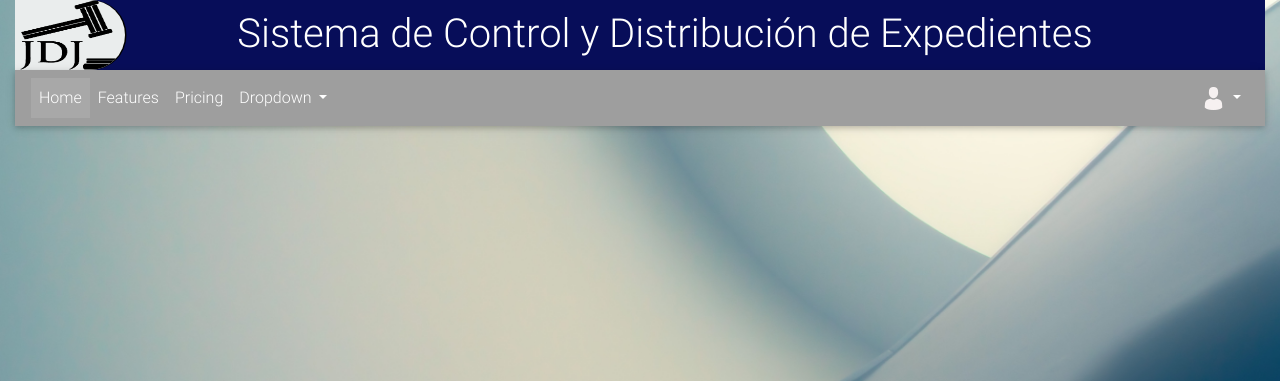
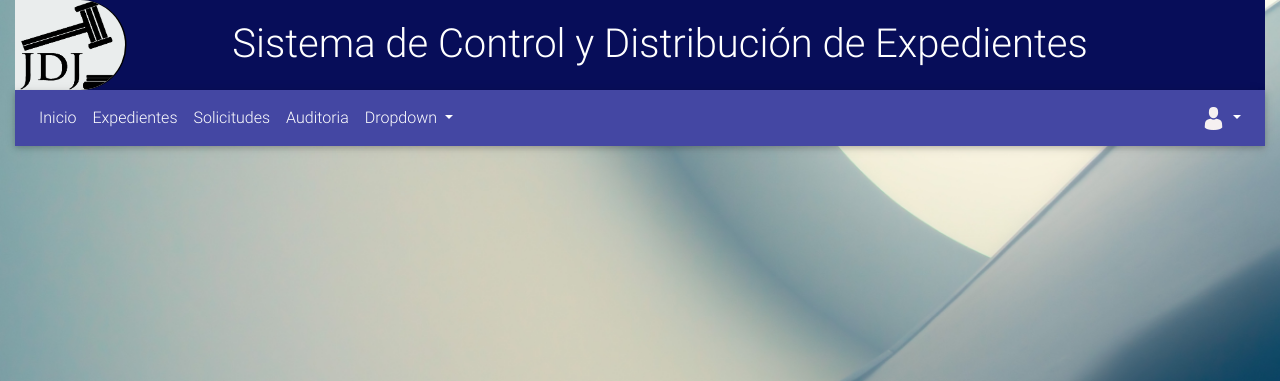
Before and after one commit to reitmaier18/SISCODE, a PHP site: page /Vista/main.php in a window 1280 px wide. Shown: the top 381 px of the page. Run offline with PHP 8.4, Linux system fonts and the light colour scheme.

Commit message:
Agregado modelo de menu arreglado y estilizado

```diff
--- a/Vista/css/style.css
+++ b/Vista/css/style.css
@@ -15,7 +15,7 @@ body
 
 header
 {
-	height: 70px;
+	height: 90px;
 	text-align: center;
 	background-color: #070D59;
 }
@@ -23,7 +23,7 @@ header
 .header-logo
 {
 	width: 110px;
-	height: 70px;
+	height: 90px;
 	float: left;
 	background-color: #EAEDED;
 	border-top-right-radius: 50px;
@@ -35,7 +35,7 @@ header
 .header-logo img
 {
 	width: 100px;
-	height: 70px;
+	height: 90px;
 }
 
 header h1
@@ -43,5 +43,10 @@ header h1
 	width: 1200px;
 	color: white;
 	text-align: center;
-	padding: 10px;
+	padding: 20px;
 }
+
+nav
+{
+	background-color: #4447a3;
+}
--- a/Vista/main.php
+++ b/Vista/main.php
@@ -6,7 +6,7 @@
     <meta http-equiv="x-ua-compatible" content="ie=edge">
     <title>Proyecto III</title>
     <!-- Bootstrap core CSS -->
-    <link href="css/bootstrap.min.css" rel="stylesheet">
+    <link href="css/bootstrap.css" rel="stylesheet">
     <!-- Material Design Bootstrap -->
     <link href="css/mdb.min.css" rel="stylesheet">
     <!-- Your custom styles (optional) -->
@@ -23,23 +23,25 @@
             <h1>Sistema de Control y Distribución de Expedientes</h1>
         </header>
         <!--Navbar -->
-        <nav class="mb-1 navbar navbar-expand-lg navbar-dark grey">
-
+        <nav class="mb-1 navbar navbar-expand-lg navbar-dark">
             <button class="navbar-toggler" type="button" data-toggle="collapse" data-target="#navbarSupportedContent-333" aria-controls="navbarSupportedContent-333" aria-expanded="false" aria-label="Toggle navigation">
                 <span class="navbar-toggler-icon"></span>
             </button>
             <div class="collapse navbar-collapse" id="navbarSupportedContent-333">
                 <ul class="navbar-nav mr-auto">
-                    <li class="nav-item active">
-                        <a class="nav-link" href="#">Home
+                    <li class="nav-item">
+                        <a class="nav-link" href="#">Inicio
                             <span class="sr-only">(current)</span>
                         </a>
                     </li>
                     <li class="nav-item">
-                        <a class="nav-link" href="#">Features</a>
+                        <a class="nav-link" href="#">Expedientes</a>
                     </li>
                     <li class="nav-item">
-                        <a class="nav-link" href="#">Pricing</a>
+                        <a class="nav-link" href="#">Solicitudes</a>
+                    </li>
+                    <li class="nav-item">
+                        <a class="nav-link" href="#">Auditoria</a>
                     </li>
                     <li class="nav-item dropdown">
                      <a class="nav-link dropdown-toggle" id="navbarDropdownMenuLink-333" data-toggle="dropdown" aria-haspopup="true" aria-expanded="false">Dropdown </a>
```
Also changed, not shown: 2 other files.
